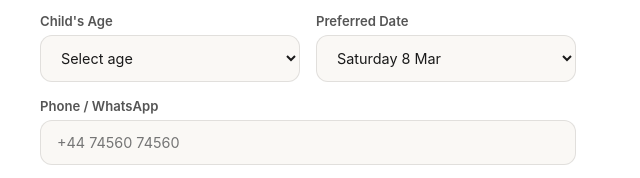
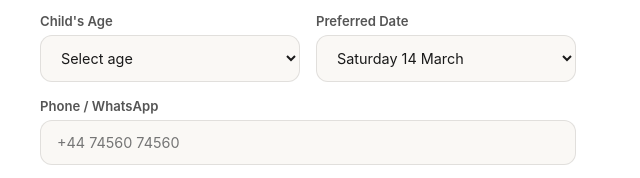
Before and after one commit to marssoaebs/my-art-studio, a plain HTML site: page index.html in a window 1280 px wide. Shown: the part 8593-8771 px from the top of the page, 640-1280 px from the left. Drawn offline with Linux system fonts and the light colour scheme.

Commit message:
Update index.html

```diff
--- a/index.html
+++ b/index.html
@@ -1318,18 +1318,18 @@
                 <div class="form-group">
                     <label>Preferred Date</label>
                     <select id="classTime">
-                        <option>Saturday 8 Mar</option>
-                        <option>Sunday 9 Mar</option>
-                        <option>Saturday 15 Mar</option>
-                        <option>Sunday 16 Mar</option>
-                        <option>Saturday 22 Mar</option>
-                        <option>Sunday 23 Mar</option>
-                        <option>Saturday 29 Mar</option>
-                        <option>Sunday 30 Mar</option>
-                        <option>Saturday 5 Apr</option>
-                        <option>Sunday 6 Apr</option>
-                        <option>Saturday 12 Apr</option>
+                        <option>Saturday 14 March</option>
+                        <option>Sunday 15 March</option>
+                        <option>Saturday 21 March</option>
+                        <option>Sunday 22 March</option>
+                        <option>Saturday 28 March</option>
+                        <option>Sunday 29 Mar</option>
+                        <option>Saturday 4 April</option>
+                        <option>Sunday 5 April</option>
+                        <option>Saturday 11 Apr</option>
+                        <option>Sunday 12 Apr</option>
                         <option>Private 1-on-1 (flexible)</option>
+                        <option>Easter (Term) Holiday Class</option>
                     </select>
                 </div>
             </div>
```
